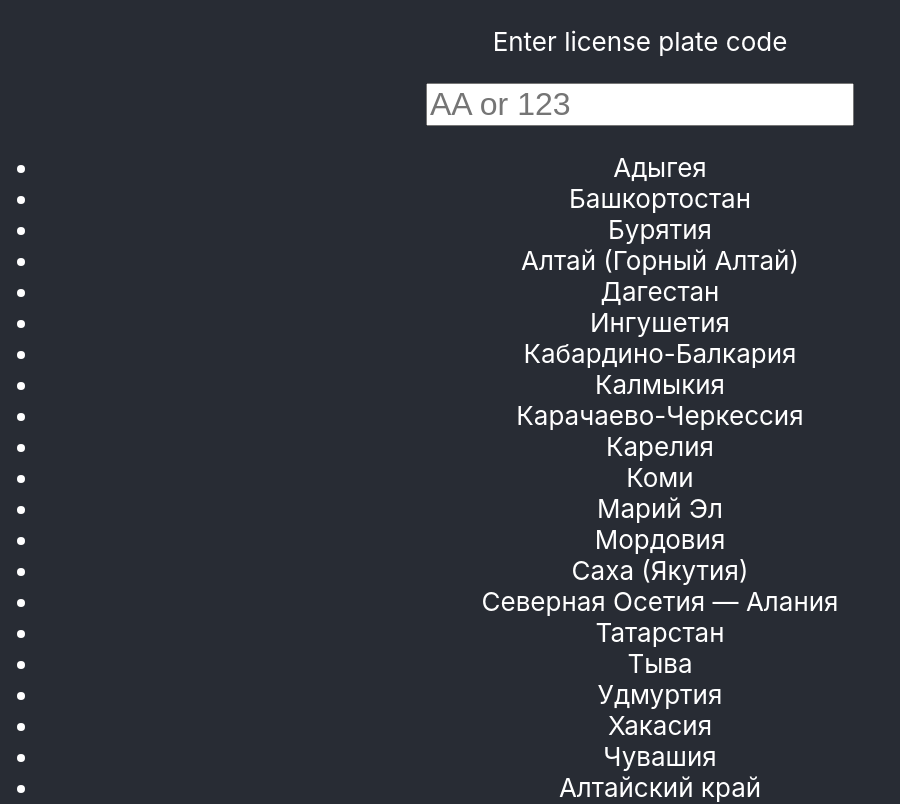
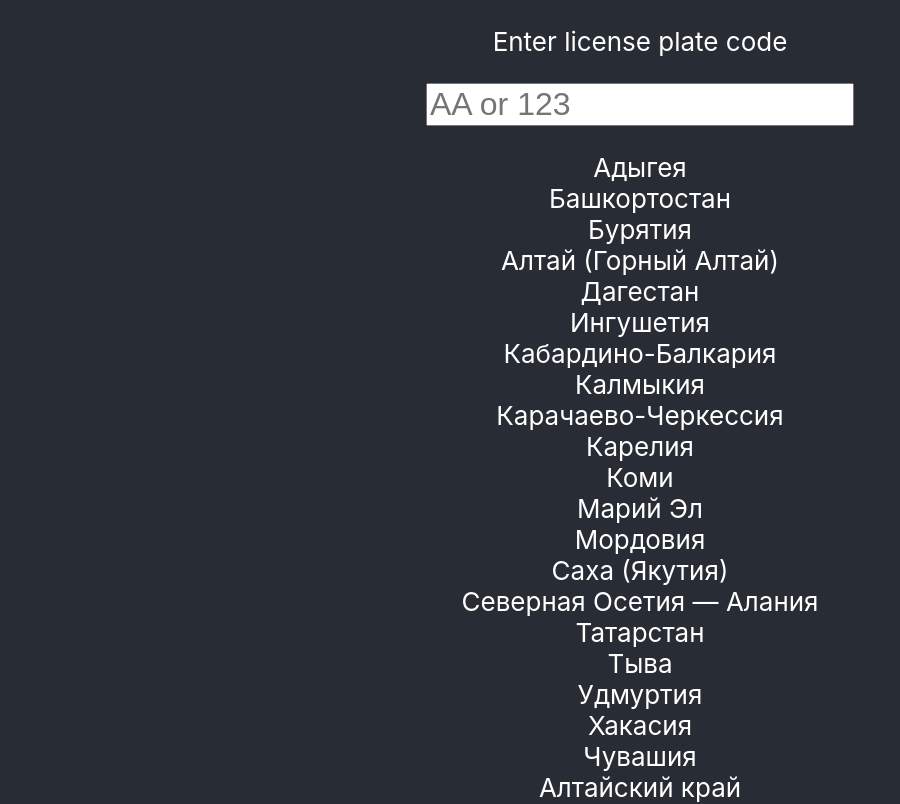
Before and after one commit to basilred/lplates, a React (Create React App) app: page / in a window 1280 px wide. Shown: the top 804 px of the page, without its empty margins (0-900 px from the left). Built offline with nearby package versions, Linux system fonts and the light colour scheme.

Commit message:
Add some styles to List component

```diff
--- /dev/null
+++ b/src/List/List.css
@@ -0,0 +1,7 @@
+.List {
+  padding-left: 0;
+}
+
+.List > li {
+  list-style: none;
+}
--- a/src/List/List.tsx
+++ b/src/List/List.tsx
@@ -1,4 +1,5 @@
 import React from 'react';
+import './List.css';
 
 const List = (props: { data: object; }) => {
   const { data } = props;
```
